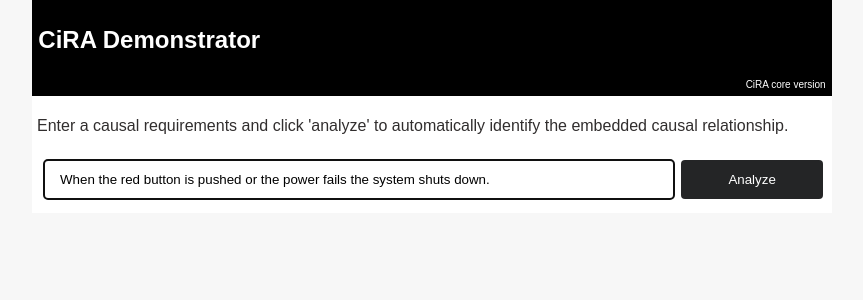
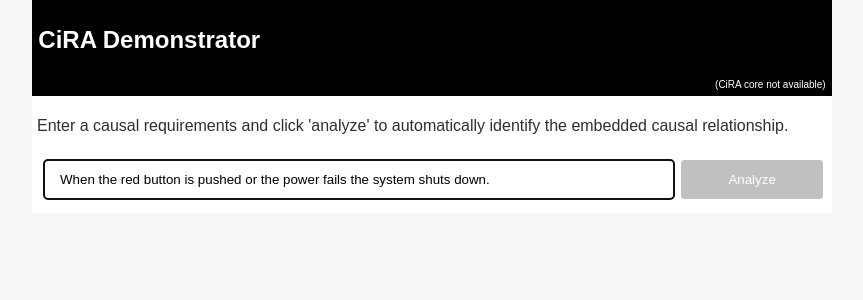
Before and after one commit to JulianFrattini/cira-ui, a React (Create React App) app in the folder frontend/: page / in a window 1280 px wide. Shown: the top 300 px of the page, without its empty margins (208-1071 px from the left). Built offline with nearby package versions, Linux system fonts and the light colour scheme; no server answers.

Commit message:
Block analyze button while the server is not responding (closes #12)

```diff
--- a/frontend/src/components/Core.js
+++ b/frontend/src/components/Core.js
@@ -7,6 +7,7 @@ import CEGVisualizer from '../packages/graphvisualization/CEGVisualizer'
 
 
 function Core() {
+    const [serverResponding, setServerResponding] = useState(false)
 
     const [fieldSentence, setFieldSentence] = useState("When the red button is pushed or the power fails the system shuts down.")
     const [analyzing, setAnalyzing] = useState(false)
@@ -54,6 +55,21 @@ function Core() {
         }
     }, [sentence]);
 
+    // heartbeat
+    useEffect(() => {
+        fetch('http://localhost:8000/api/health', {
+            method: 'get'
+        }).then(res => res.json())
+            .then(heartbeat => {
+                if (Object.hasOwn(heartbeat, "status")) {
+                    setServerResponding(true);
+                }
+            })
+            .catch(function (error) {
+                console.error(error)
+            });
+    }, [])
+
     const analyze = (e) => {
         e.preventDefault();
 
@@ -68,7 +84,7 @@ function Core() {
             <p>Enter a causal requirements and click 'analyze' to automatically identify the embedded causal relationship.</p>
             <form className='submit-form' onSubmit={(e) => analyze(e)}>
                 <input type='text' id='sentence' onChange={e => setFieldSentence(e.target.value)} value={fieldSentence} autoFocus></input>
-                <input type="submit" value='Analyze'></input>
+                <input type="submit" value='Analyze' disabled={!serverResponding}></input>
             </form>
             {!analyzing && labels.length > 0 &&
                 <div>
--- a/frontend/src/components/NavBar.js
+++ b/frontend/src/components/NavBar.js
@@ -1,24 +1,38 @@
-import React, { useState } from 'react'
+import React, { useState, useEffect } from 'react'
 import './../styles/NavBar.css'
 
 function NavBar() {
+  const [serverResponding, setServerResponding] = useState(false)
   const [version, setVersion] = useState("")
 
   // update version
+  useEffect(() => {
     fetch('http://localhost:8000/api/health', {
       method: 'get'
     }).then(res => res.json())
-    .then(heartbeat => setVersion(heartbeat["cira-version"]))
+      .then(heartbeat => {
+        if(Object.hasOwn(heartbeat, "status")) {
+          setVersion(heartbeat["cira-version"]);
+          setServerResponding(true);
+        }
+      })
       .catch(function (error) {
         console.error(error)
       });
+  }, [])
+
 
   return (
     <nav className="navbar">
       <div className="header">
         <h1 className="brand">CiRA Demonstrator</h1>
       </div>
-      <p className="version-string">CiRA core version {version}</p>
+      {
+        serverResponding ?
+        <p className="version-string">CiRA core version {version}</p> :
+        <p className="version-string">(CiRA core not available)</p>
+      }
+
     </nav>
   )
 }
```
Lines whose indentation alone changed are shown as unchanged.
